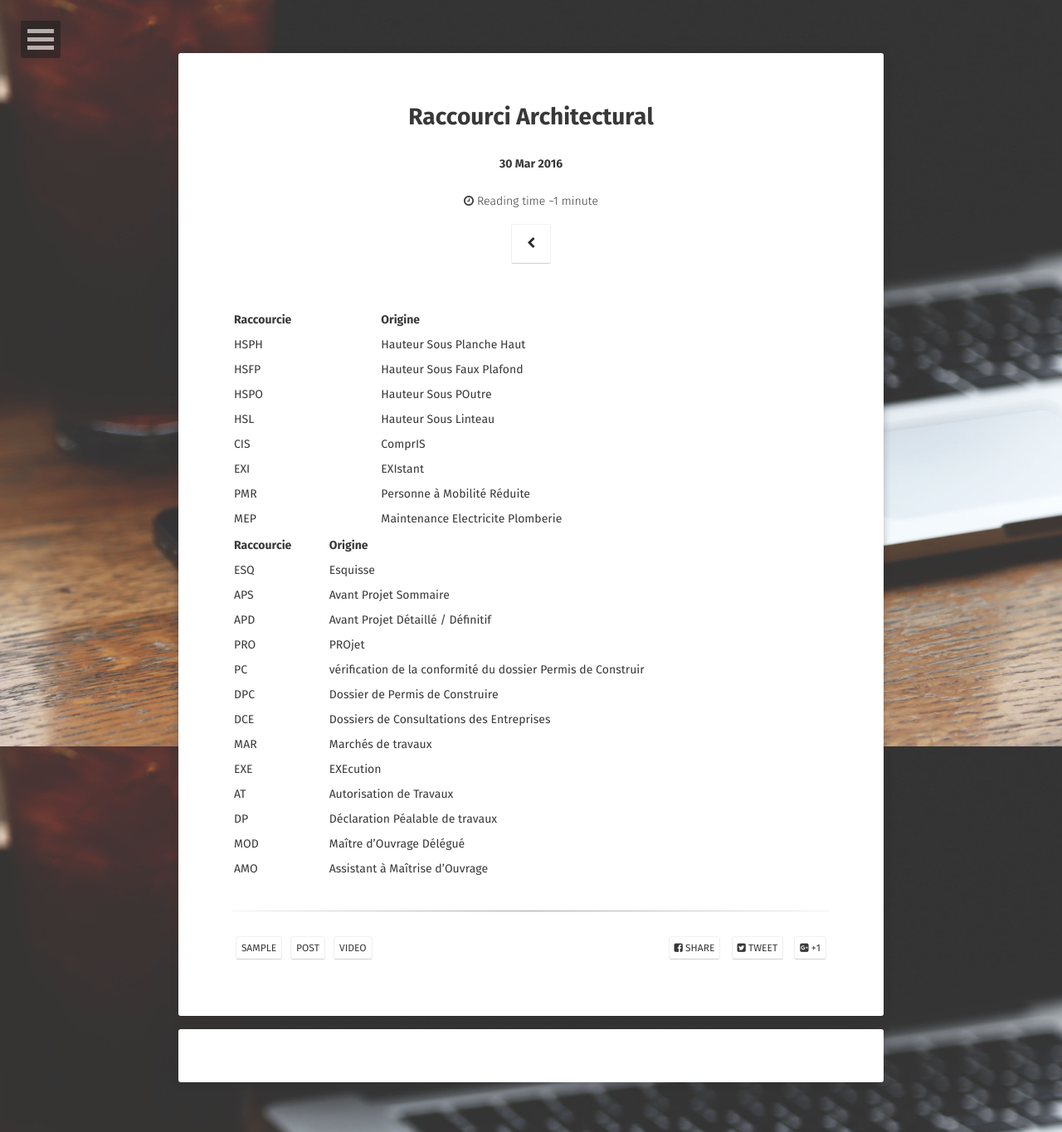
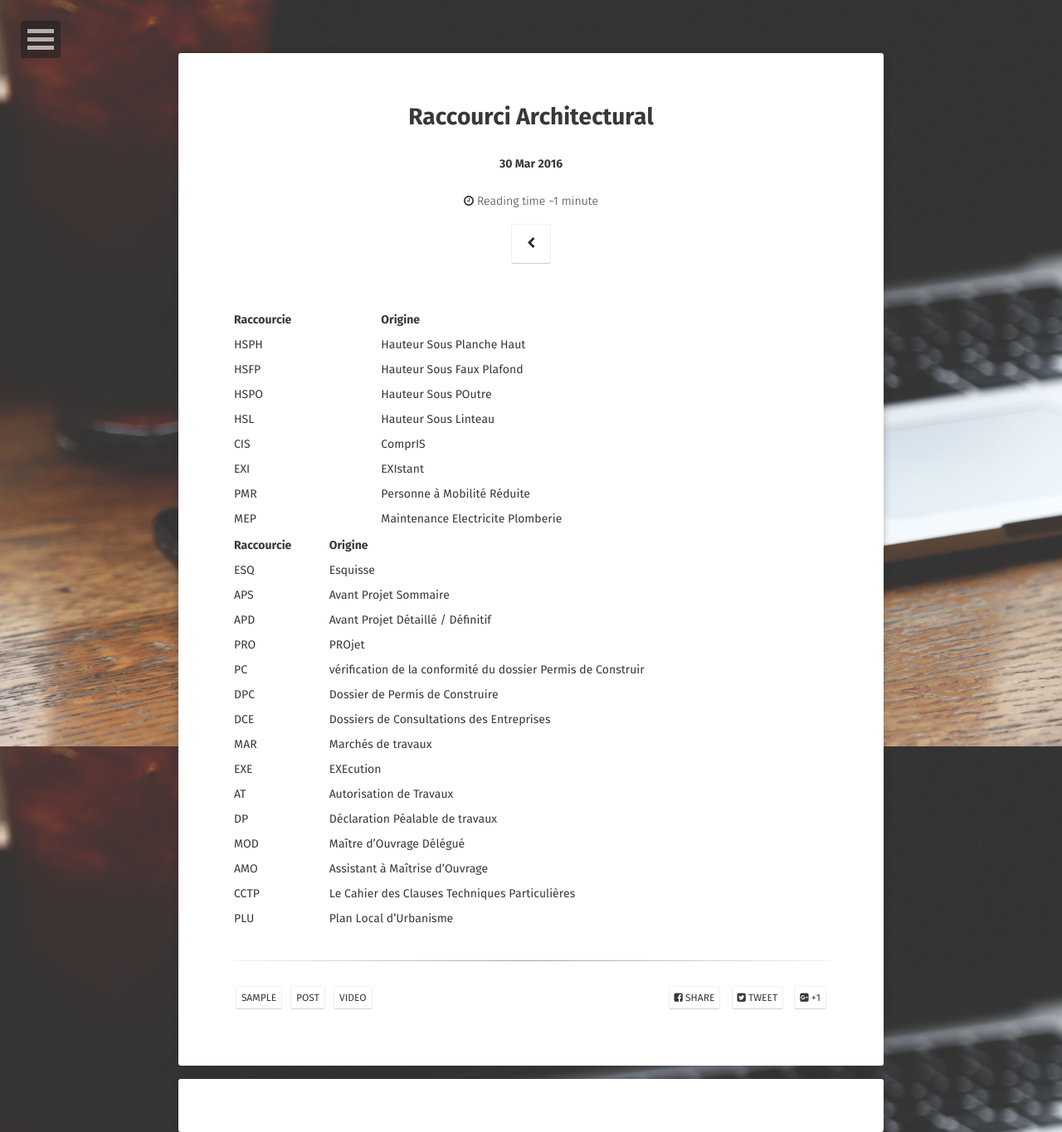
Before and after one commit to archer839/test, a Jekyll site: the page built from _posts/2018-08-31-Raccourci Architectural.md, in a window 1280 px wide. Shown: the whole page at 83% size. Built offline with Jekyll 4.4.1, drawn with Linux system fonts in a browser that asks for light colours; some web fonts are replaced; comment, search, counter and statistics services are not loaded.

Commit message:
Update 2018-08-31-Raccourci Architectural.md

```diff
--- a/_posts/2018-08-31-Raccourci Architectural.md
+++ b/_posts/2018-08-31-Raccourci Architectural.md
@@ -36,3 +36,5 @@ AT | Autorisation de Travaux
 DP | Déclaration Péalable de travaux
 MOD | Maître d’Ouvrage Délégué
 AMO | Assistant à Maîtrise d’Ouvrage
+CCTP | Le Cahier des Clauses Techniques Particulières
+PLU | Plan Local d'Urbanisme
```
